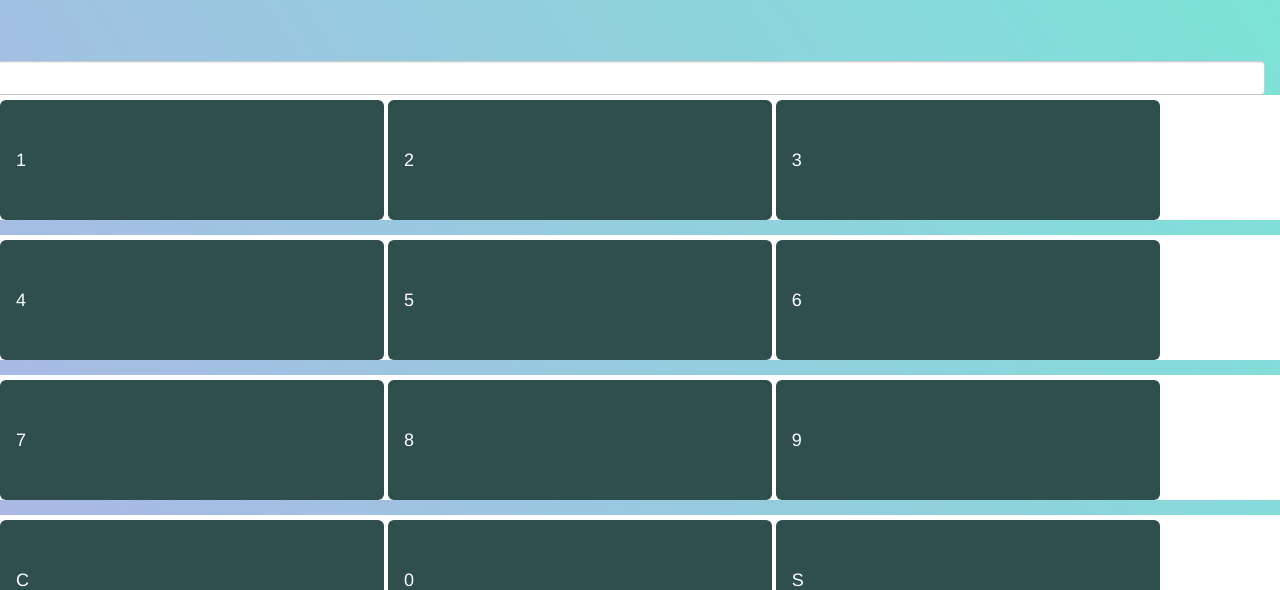
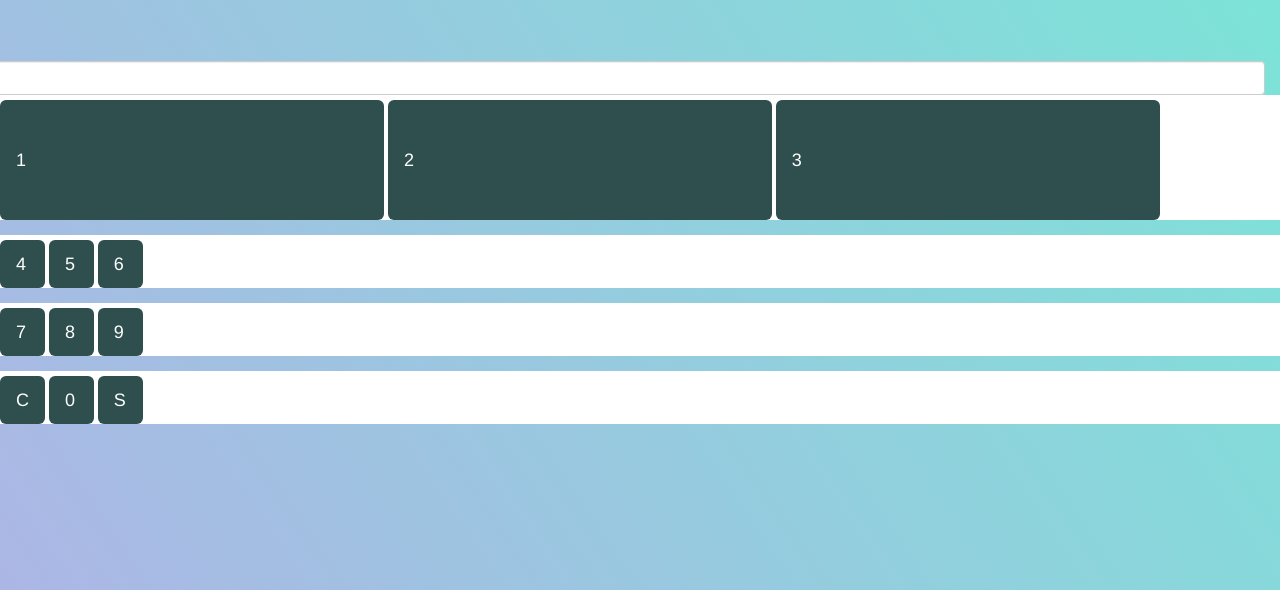
Before and after one commit to abdoulakram/inputpass, a Flask app: page / in a window 1280 px wide. Shown: the part 431-1021 px from the top of the page. Run offline with Flask 2, Linux system fonts and the light colour scheme; some libraries are stand-ins or nearby versions.

Commit message:
first commit

```diff
--- a/templates/password.html
+++ b/templates/password.html
@@ -24,19 +24,19 @@
             <button type="button" onclick="PressButton(this)" class="buttoncss btn-lg">3</button>
           </div>
           <div class="form-group" style="background-color:white;">
-            <button type="button"  onclick="PressButton(this)" class="buttoncss btn-lg">4</button>
-            <button type="button" onclick="PressButton(this)"  class="buttoncss btn-lg">5</button>
-            <button type="button"  onclick="PressButton(this)" class="buttoncss btn-lg">6</button>
+            <button type="button"  onclick="PressButton(this)" style="margin-top:5px;width:45px;height:48px;background-color:darkslategrey;color:white;outline:none;" class="btn-lg">4</button>
+            <button type="button" onclick="PressButton(this)"  style="margin-top:5px;width:45px;height:48px;background-color:darkslategrey;color:white;outline:none;" class="btn-lg">5</button>
+            <button type="button"  onclick="PressButton(this)" style="margin-top:5px;width:45px;height:48px;background-color:darkslategrey;color:white;outline:none;" class="btn-lg">6</button>
          </div>
          <div class="form-group" style="background-color:white;">
-            <button type="button" onclick="PressButton(this)"  class="buttoncss btn-lg">7</button>
-            <button type="button" onclick="PressButton(this)" class="buttoncss btn-lg">8</button>
-            <button type="button" onclick="PressButton(this)"  class="buttoncss btn-lg">9</button>
+            <button type="button" onclick="PressButton(this)"  style="margin-top:5px;width:45px;height:48px;background-color:darkslategrey;color:white;outline:none;" class="btn-lg">7</button>
+            <button type="button" onclick="PressButton(this)" style="margin-top:5px;width:45px;height:48px;background-color:darkslategrey;color:white;outline:none;" class="btn-lg">8</button>
+            <button type="button" onclick="PressButton(this)"  style="margin-top:5px;width:45px;height:48px;background-color:darkslategrey;color:white;outline:none;" class="btn-lg">9</button>
          </div>
          <div class="form-group" style="background-color:white;">
-           <button type="button"  onclick="clearLast()" class="buttoncss btn-lg">C</button>
-            <button type="button" onclick="PressButton(this)"  class="buttoncss btn-lg">0</button>
-            <button type="button"  onclick="ClearAll()" class="buttoncss btn-lg">S</button>
+           <button type="button"  onclick="clearLast()" style="margin-top:5px;width:45px;height:48px;background-color:darkslategrey;color:white;outline:none;" class="btn-lg">C</button>
+            <button type="button" onclick="PressButton(this)"  style="margin-top:5px;width:45px;height:48px;background-color:darkslategrey;color:white;outline:none;" class="btn-lg">0</button>
+            <button type="button"  onclick="ClearAll()" style="margin-top:5px;width:45px;height:48px;background-color:darkslategrey;color:white;outline:none;" class="btn-lg">S</button>
          </div>
          </div >
         <div class="form-group">
```
